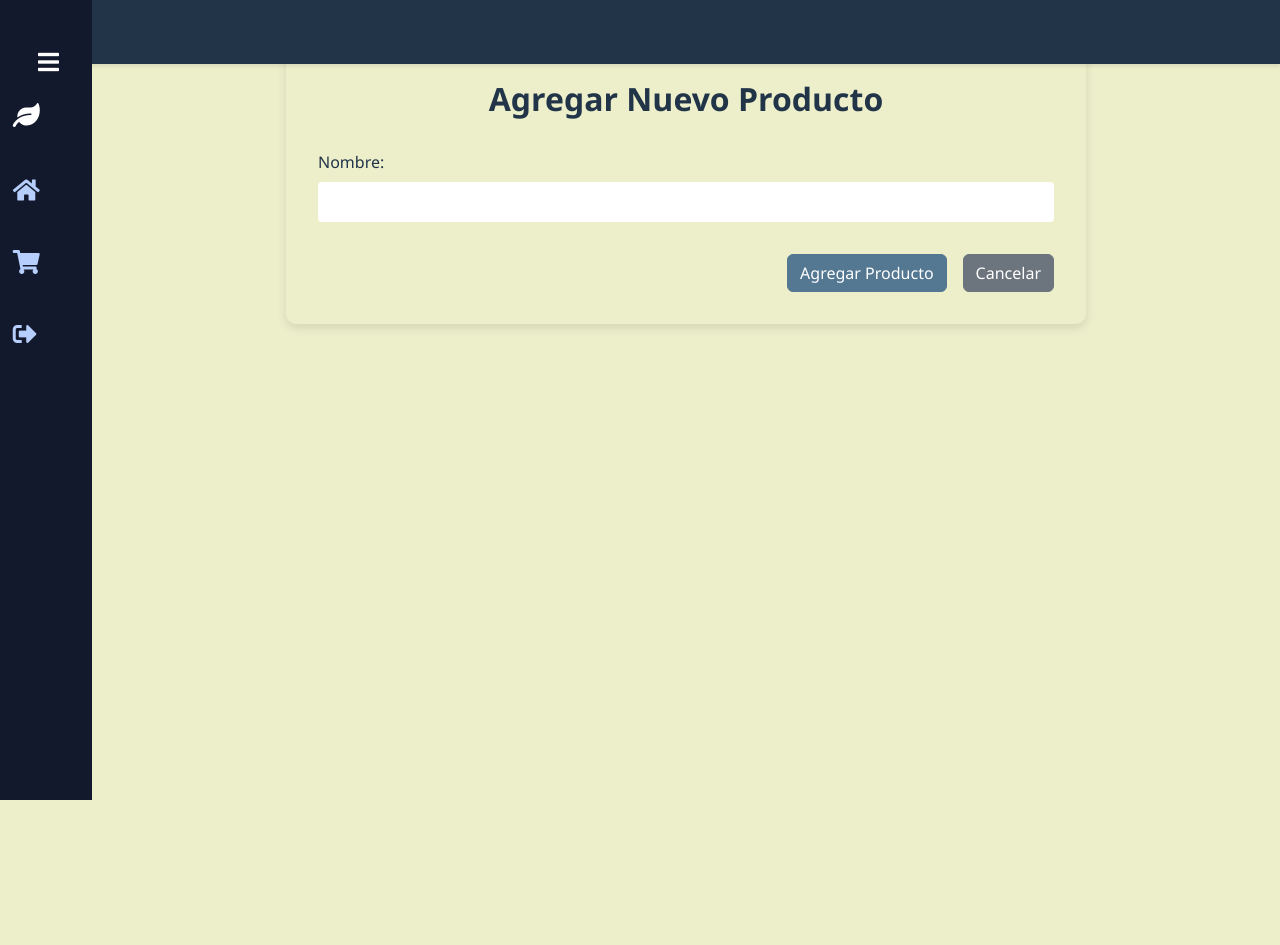
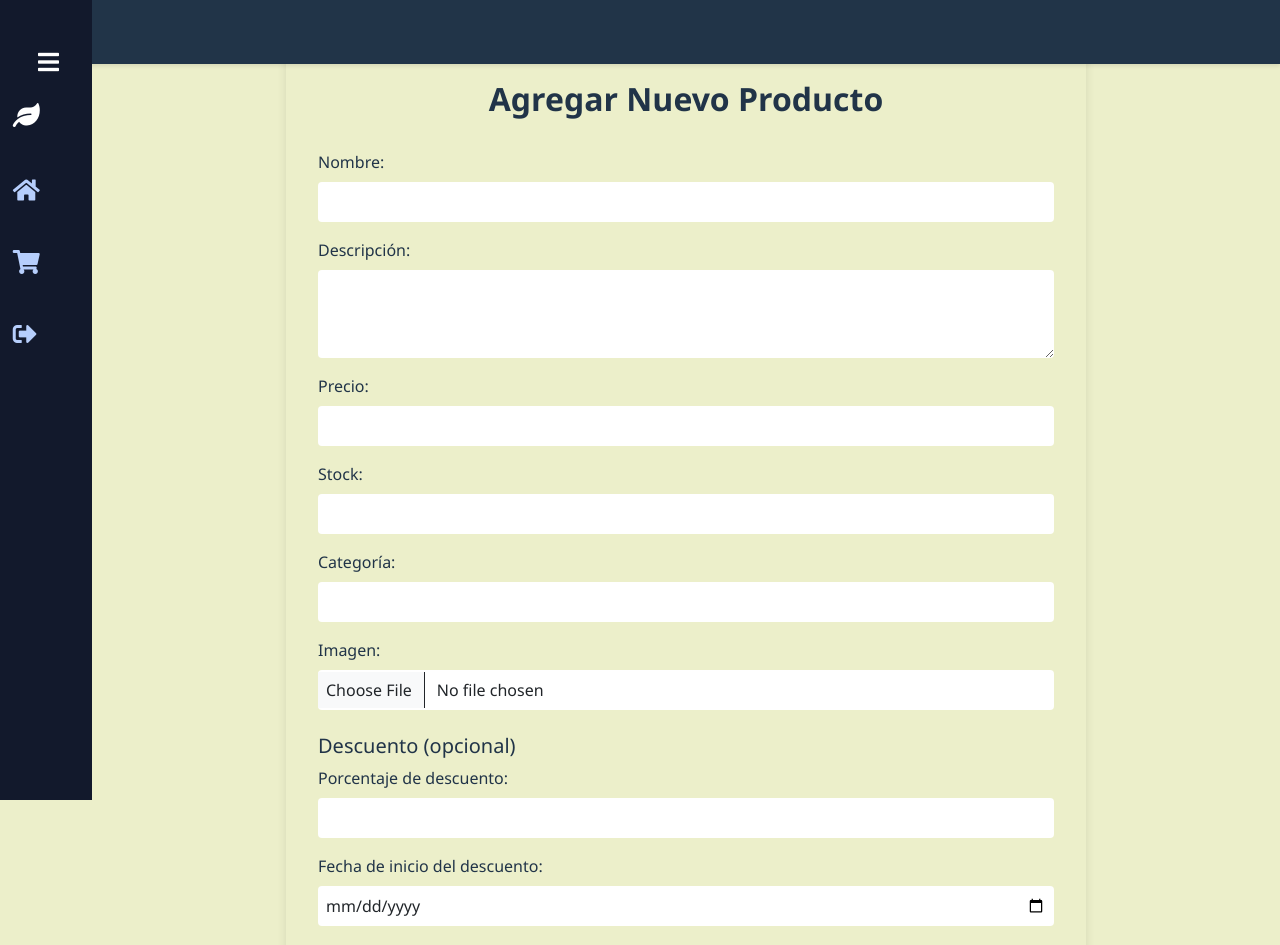
Before and after one commit to carlosrios23/frontend-ecommerce, a React (Vite) app: page /agregar-producto in a window 1280 px wide. Shown: the top 945 px of the page. Before the commit the page ends 848 px from the top, so only its background shows below. Built offline with nearby package versions, Linux system fonts and the light colour scheme; sample sign-in values are in the browser's storage; a web font is replaced by a local one.

Commit message:
Configuracion del AddProductForm

```diff
--- a/src/components/AddProductForm.jsx
+++ b/src/components/AddProductForm.jsx
@@ -1,9 +1,6 @@
-// frontend-ecommerce/src/AddProduct.jsx
 import React, { useState } from 'react';
 import axios from 'axios';
 import { useNavigate } from 'react-router-dom';
-
-// Importar componentes de React-Bootstrap
 import Container from 'react-bootstrap/Container';
 import Form from 'react-bootstrap/Form';
 import Button from 'react-bootstrap/Button';
@@ -19,13 +16,13 @@ const AddProduct = () => {
     const [precio, setPrecio] = useState('');
     const [stock, setStock] = useState('');
     const [categoria, setCategoria] = useState('');
-    const [imagen, setImagen] = useState(null); // Para el archivo de imagen
+    const [imagen, setImagen] = useState(null);
     const [porcentajeDescuento, setPorcentajeDescuento] = useState('');
     const [fechaInicioDescuento, setFechaInicioDescuento] = useState('');
     const [fechaFinDescuento, setFechaFinDescuento] = useState('');
     const [mensaje, setMensaje] = useState('');
     const [error, setError] = useState('');
-    const [enviando, setEnviando] = useState(false); // Estado para el spinner del botón de envío
+    const [enviando, setEnviando] = useState(false);
 
     const obtenerToken = () => localStorage.getItem('token');
 
@@ -33,7 +30,7 @@ const AddProduct = () => {
         e.preventDefault();
         setMensaje('');
         setError('');
-        setEnviando(true); // Iniciar spinner del botón
+        setEnviando(true);
 
         const token = obtenerToken();
         if (!token) {
@@ -43,7 +40,6 @@ const AddProduct = () => {
             return;
         }
 
-        // FormData es necesario para enviar archivos (imágenes) junto con otros datos
         const formData = new FormData();
         formData.append('nombre', nombre);
         formData.append('descripcion', descripcion);
@@ -52,7 +48,6 @@ const AddProduct = () => {
         formData.append('categoria', categoria);
         if (imagen) formData.append('imagen', imagen);
 
-        // Añadir campos de descuento si tienen valores
         if (porcentajeDescuento !== '') formData.append('porcentajeDescuento', parseFloat(porcentajeDescuento));
         if (fechaInicioDescuento !== '') formData.append('fechaInicioDescuento', fechaInicioDescuento);
         if (fechaFinDescuento !== '') formData.append('fechaFinDescuento', fechaFinDescuento);
@@ -85,17 +80,126 @@ const AddProduct = () => {
             <h2 className="add-product-title">Agregar Nuevo Producto</h2>
             {mensaje && <Alert variant="success" onClose={() => setMensaje('')} dismissible>{mensaje}</Alert>}
             {error && <Alert variant="danger" onClose={() => setError('')} dismissible>{error}</Alert>}
+
             <Form onSubmit={handleSubmit}>
-                {/* Formulario completo con los mismos grupos y controles, sin estilos inline */}
+                {/* Sección de información básica */}
                 <Form.Group className="mb-3" controlId="formNombre">
                     <Form.Label>Nombre:</Form.Label>
-                    <Form.Control type="text" value={nombre} onChange={(e) => setNombre(e.target.value)} required />
+                    <Form.Control
+                        type="text"
+                        value={nombre}
+                        onChange={(e) => setNombre(e.target.value)}
+                        required
+                    />
                 </Form.Group>
+
+                <Form.Group className="mb-3" controlId="formDescripcion">
+                    <Form.Label>Descripción:</Form.Label>
+                    <Form.Control
+                        as="textarea"
+                        rows={3}
+                        value={descripcion}
+                        onChange={(e) => setDescripcion(e.target.value)}
+                        required
+                    />
+                </Form.Group>
+
+                <Form.Group className="mb-3" controlId="formPrecio">
+                    <Form.Label>Precio:</Form.Label>
+                    <Form.Control
+                        type="number"
+                        step="0.01"
+                        min="0"
+                        value={precio}
+                        onChange={(e) => setPrecio(e.target.value)}
+                        required
+                    />
+                </Form.Group>
+
+                <Form.Group className="mb-3" controlId="formStock">
+                    <Form.Label>Stock:</Form.Label>
+                    <Form.Control
+                        type="number"
+                        min="0"
+                        value={stock}
+                        onChange={(e) => setStock(e.target.value)}
+                        required
+                    />
+                </Form.Group>
+
+                <Form.Group className="mb-3" controlId="formCategoria">
+                    <Form.Label>Categoría:</Form.Label>
+                    <Form.Control
+                        type="text"
+                        value={categoria}
+                        onChange={(e) => setCategoria(e.target.value)}
+                        required
+                    />
+                </Form.Group>
+
+                <Form.Group className="mb-3" controlId="formImagen">
+                    <Form.Label>Imagen:</Form.Label>
+                    <Form.Control
+                        id="imagenInput"
+                        type="file"
+                        onChange={(e) => setImagen(e.target.files[0])}
+                        accept="image/*"
+                    />
+                </Form.Group>
+
+                {/* Sección de descuento (opcional) */}
+                <h5 className="mt-4">Descuento (opcional)</h5>
+
+                <Form.Group className="mb-3" controlId="formDescuento">
+                    <Form.Label>Porcentaje de descuento:</Form.Label>
+                    <Form.Control
+                        type="number"
+                        step="0.1"
+                        min="0"
+                        max="100"
+                        value={porcentajeDescuento}
+                        onChange={(e) => setPorcentajeDescuento(e.target.value)}
+                    />
+                </Form.Group>
+
+                <Form.Group className="mb-3" controlId="formFechaInicio">
+                    <Form.Label>Fecha de inicio del descuento:</Form.Label>
+                    <Form.Control
+                        type="date"
+                        value={fechaInicioDescuento}
+                        onChange={(e) => setFechaInicioDescuento(e.target.value)}
+                    />
+                </Form.Group>
+
+                <Form.Group className="mb-3" controlId="formFechaFin">
+                    <Form.Label>Fecha de fin del descuento:</Form.Label>
+                    <Form.Control
+                        type="date"
+                        value={fechaFinDescuento}
+                        onChange={(e) => setFechaFinDescuento(e.target.value)}
+                    />
+                </Form.Group>
+
+                {/* Botones de acción */}
                 <div className="form-actions">
-                    <Button variant="primary" type="submit" disabled={enviando}>
-                        {enviando ? <Spinner size="sm" /> : 'Agregar Producto'}
+                    <Button
+                        variant="primary"
+                        type="submit"
+                        disabled={enviando}
+                        className="me-2"
+                    >
+                        {enviando ? (
+                            <>
+                                <Spinner as="span" animation="border" size="sm" role="status" aria-hidden="true" />
+                                <span className="ms-2">Enviando...</span>
+                            </>
+                        ) : 'Agregar Producto'}
                     </Button>
-                    <Button variant="secondary" onClick={() => navegar('/')} disabled={enviando}>
+                    <Button
+                        variant="secondary"
+                        onClick={() => navegar('/')}
+                        disabled={enviando}
+                    >
                         Cancelar
                     </Button>
                 </div>
```
